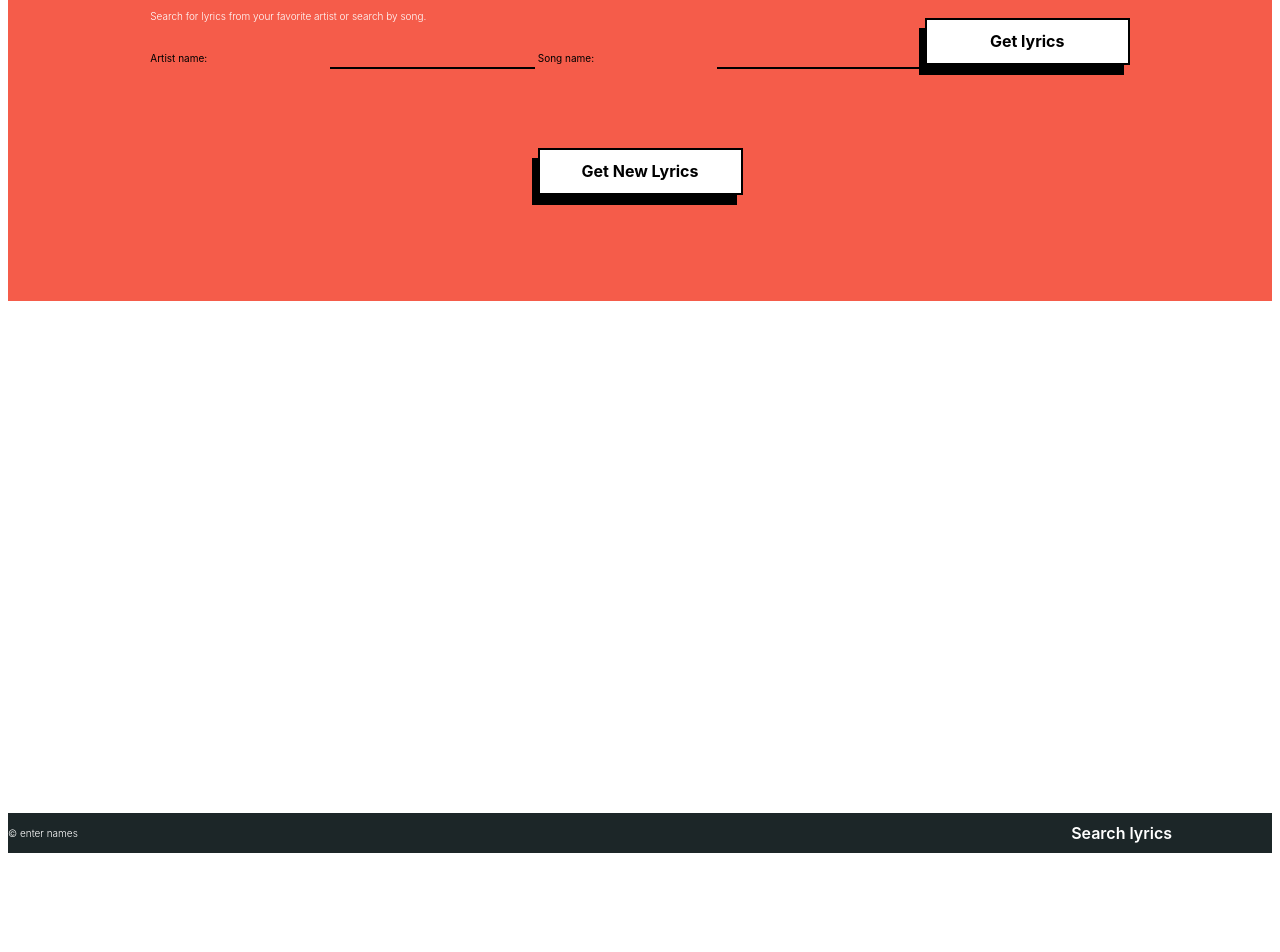
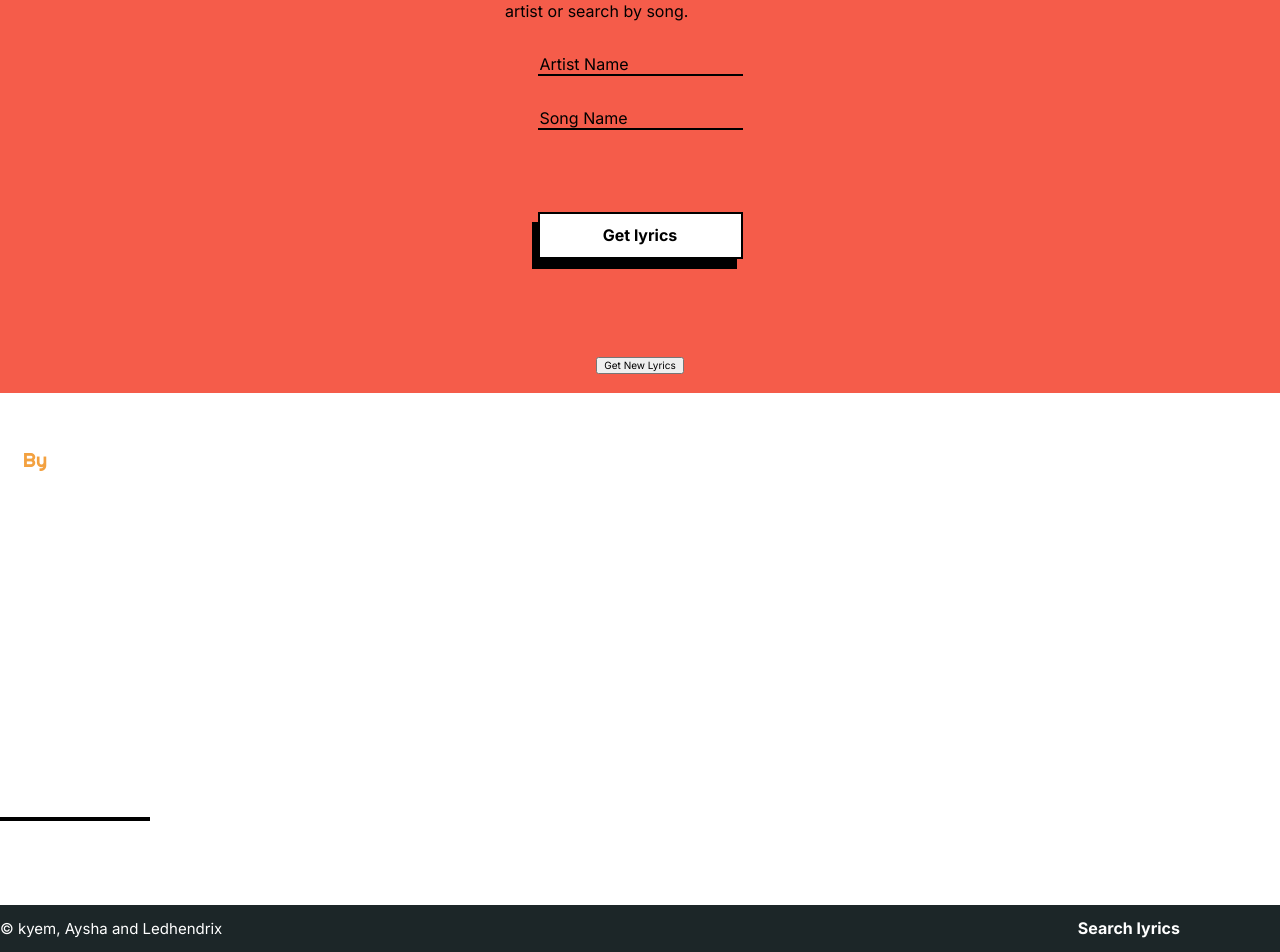
Before and after one commit to kyem-asa/getlyrics-app, a plain HTML site: page index.html in a window 1280 px wide. Shown: the part 107-1059 px from the top of the page. Before the commit the page ends 968 px from the top, so only its background shows below. Drawn offline with nearby package versions, Linux system fonts and the light colour scheme.

Commit message:
adding updated css

```diff
--- a/css/style.css
+++ b/css/style.css
@@ -7,11 +7,24 @@
 
 }
 
+html, body {
+  width: 100%;
+  height: 100%;
+  margin: 0;
+}
+
 html{
   font-size: 62.5%;
 }
 
-header{
+body {
+  display: flex;
+  flex-direction: column;
+}
+
+
+
+header>div{
 
 display: flex;
 flex-direction: column;
@@ -19,7 +32,7 @@ justify-content:space-around ;
 align-items: center;
 align-content: space-around;
 background: #F55C4A;
-height: 40rem;
+height: 50rem;
 width: auto;
 
 
@@ -27,20 +40,17 @@ width: auto;
 
 
 
-header>h1{
+div>h1{
   font-family: "Righteous",sans-serif;
   font-weight: 400;
   font-size: 4.8rem;
-
   height:6rem;
-
   position: relative;
   bottom:7%;
 
-
 }
 
-header>h2{
+.hero-text{
   font-family: "inter",sans-serif;
   font-size: 1.6rem;
   font-weight: 300;
@@ -49,13 +59,11 @@ header>h2{
   line-height: 2.4rem;
   position: relative;
   bottom:23%;
-
+  color: black;
 
 }
 
 input[type="text"], textarea {
-
-
 
     border: none;
     border-bottom: 2px solid black;
@@ -63,7 +71,6 @@ input[type="text"], textarea {
     height: 2.2rem;
     outline:none;
     margin-left: 12rem;
-
     position: relative;
     background-color: #F55C4A;
 
@@ -79,7 +86,7 @@ input:focus::placeholder{
 }
 
 
-header>label{
+div>label{
   font-family: "inter",sans-serif;
   font-weight: 400;
   font-size: 1.6rem;
@@ -88,9 +95,10 @@ header>label{
   position: relative;
   bottom:28%;
 
+
 }
 
-header>label+label{
+div>label+label{
   font-family: "inter",sans-serif;
   font-weight: 400;
   font-size: 1.6rem;
@@ -100,11 +108,12 @@ header>label+label{
   bottom:25%;
 
 
+
 }
 
 
 
-button{
+.get-lyrics{
   height: 4.7rem;
   width: 20.5rem;
   border:0.2rem solid black;
@@ -116,7 +125,23 @@ button{
   position: relative;
   bottom:12%;
 
+
 }
+
+/* .get-new{
+  height: 4.7rem;
+  width: 20.5rem;
+  border:0.2rem solid black;
+  background-color: white;
+  font-family: "inter",sans-serif;
+  font-weight: 700;
+  font-size: 1.6rem;
+  box-shadow: -0.6rem 1rem black;
+  position: relative;
+  bottom:7%;
+
+
+} */
 
 
 
@@ -127,6 +152,7 @@ button:hover{
   transition: 0.4s;
 
 }
+
 
 
 
@@ -173,22 +199,38 @@ section>h3{
 }
 
 
+section>p{
+  border:2px solid black;
+
+  width: 30rem;
+
+
+}
 
 footer{
+  /* position: static; */
+  margin-top: auto;
   display: flex;
-  flex-grow: 1;
-  height: 4rem;
+  /* flex-grow: 1; */
+  /* height: 4rem; */
   width: auto;
   align-items: center;
   background-color: #1C2628;
   justify-content: space-between;
+  flex: 4rem;
+
 }
 
-p{
+main{
+  height: auto;
+}
+
+footer>p{
+
   color: white;
 
   font-family: "inter",sans-serif;
-  font-size: 1rem;
+  font-size: 1.5rem;
   font-weight: 300;
 }
 
@@ -207,6 +249,14 @@ a:hover{
   color: #F3A140;
 }
 
+.lyrics-body{
+  position: inherit;
+ font-size: 3rem;
+  width:15rem;
+ overflow-wrap: break-word;
+ display: block;
+}
+
 /* Box Model Hack */
 *{
   box-sizing: border-box;
--- a/index.html
+++ b/index.html
@@ -4,34 +4,46 @@
   <meta charset="UTF-8">
   <meta http-equiv="X-UA-Compatible" content="IE=edge">
   <meta name="viewport" content="width=device-width, initial-scale=1.0">
-  <title>Document</title>
-  <!-- external CSS link -->
-  <link rel="stylesheet" href="css/style.css">
+  <link rel="stylesheet" href="css/normalize.css">
+		<link rel="stylesheet" href="css/style.css">
+
+    <link rel="preconnect" href="https://fonts.googleapis.com">
+    <link rel="preconnect" href="https://fonts.gstatic.com" crossorigin>
+    <link href="https://fonts.googleapis.com/css2?family=Inter:wght@400;700&display=swap" rel="stylesheet">
+
+    <link rel="preconnect" href="https://fonts.googleapis.com">
+    <link rel="preconnect" href="https://fonts.gstatic.com" crossorigin>
+    <link href="https://fonts.googleapis.com/css2?family=Inter:wght@700&family=Righteous&display=swap" rel="stylesheet">
+  <title>Get Lyrics App</title>
 </head>
 <body>
   <header>
-    <div class="search">
-      <h1>Get Lryics</h1>
-      <p class="hero-text">Search for lyrics from your favorite artist or search by song.</p>
-      <label for="artist">Artist name:</label>
-      <input type="text" id="artist" name="artist">
-      <label for="song">Song name:</label>
-      <input type="text" id="song" name="song">
-      <button class="get-lyrics">Get lyrics</button>
+    <div class="search shrink">
+      <h1 class='hide'>Get Lyrics</h1>
+      <p class="hero-text hide" >Search for lyrics from your favorite artist or search by song.</p>
+      <label for="artist" class='hide'>
+        <input type="text" id="artist" name="artist" placeholder="Artist Name" class='hide'>
+      </label>
+
+      <label for="song" class='hide'>
+        <input type="text" id="song" name="song" placeholder="Song Name" class='hide' >
+      </label>
+      <button class="get-lyrics hide" >Get lyrics</button>
+      <button class="get-new">Get New Lyrics</button>
     </div>
-    <button class="get-new">Get New Lyrics</button>
+
   </header>
-  <main>
+  <main class ="grow">
 
     <img src="" alt="">
     <section class="result">
-      <h2 class="result-title"></h2> <span></span>
+      <h2 class="result-title"></h2> <span>By</span>
       <h3 class="result-artist"></h3>
-      <p class="lyrics-body">Song lyrics</p>
+      <p class="lyrics-body"></p>
     </section>
   </main>
   <footer>
-    <p>© enter names</p>
+    <p>© kyem, Aysha and Ledhendrix</p>
     <a href="">Search lyrics</a>
   </footer>
 
--- a/js/main.js
+++ b/js/main.js
@@ -70,3 +70,15 @@ document.querySelector('.get-new').addEventListener('click',()=>{
     document.querySelectorAll('input').forEach(x=>x.value='')
 
 })
+
+//this will unhide the "get new lyrics button, on-click, covering the "get lyrics button"
+document.querySelector('.get-lyrics').addEventListener('click',hide)
+
+    function hide(){
+        document.querySelectorAll('.hide').forEach(e => e.style.display='none')
+        document.querySelector('.shrink').style.height='15rem'
+        document.querySelector('.grow').style.height='75rem'
+
+
+
+    }
```
Also changed, not shown: 1 other file.
